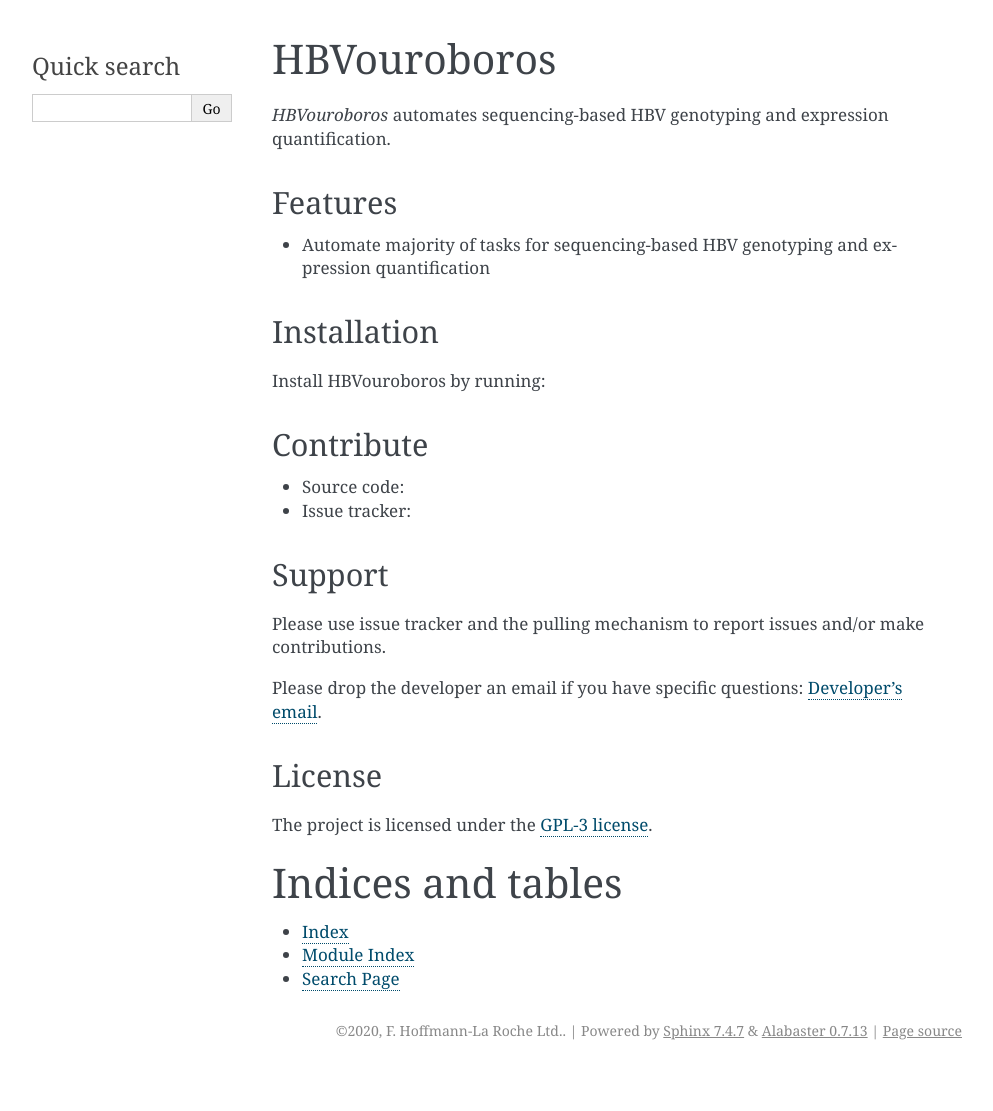
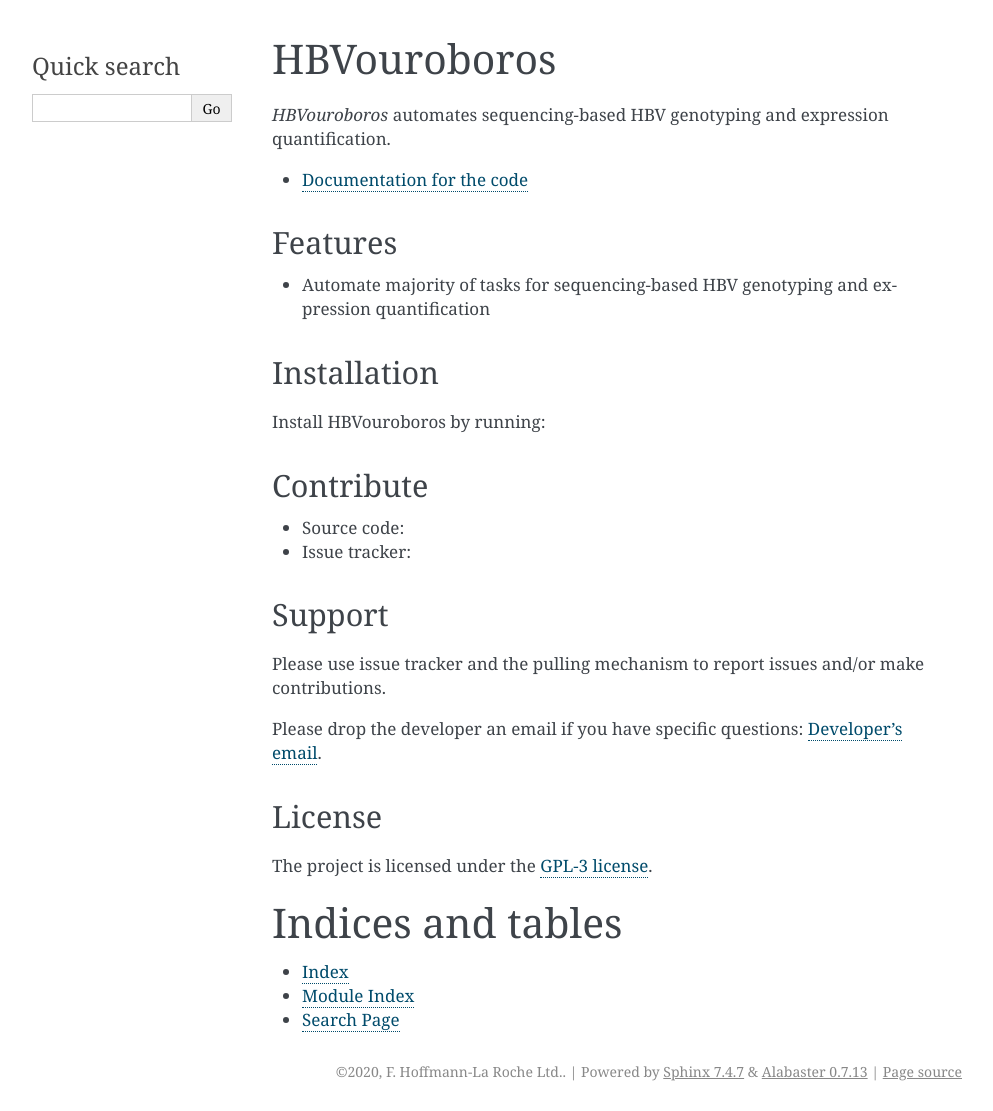
Before and after one commit to bedapub/HBVouroboros, a Sphinx documentation site: the page built from docs/index.rst, in a window 1280 px wide. Shown: the whole page, without its empty margins (148-1141 px from the left). Built offline with Sphinx 7.4.7, drawn with Linux system fonts in a browser that asks for light colours; before the commit the page ends 1070 px from its top, so only the background shows below that.

Commit message:
add code

```diff
--- /dev/null
+++ b/docs/code.rst
@@ -0,0 +1,5 @@
+Documentation for the code
+**************************
+
+.. automodule:: HBVouroboros
+    :members:
--- a/docs/conf.py
+++ b/docs/conf.py
@@ -17,9 +17,9 @@
 # add these directories to sys.path here. If the directory is relative to the
 # documentation root, use os.path.abspath to make it absolute, like shown here.
 #
-# import os
-# import sys
-# sys.path.insert(0, os.path.abspath('.'))
+import os
+import sys
+sys.path.insert(0, os.path.abspath('../HBVouroboros'))
 
 
 # -- General configuration ------------------------------------------------
--- a/docs/index.rst
+++ b/docs/index.rst
@@ -4,7 +4,8 @@
 
 .. toctree::
    :maxdepth: 2
-   :caption: Contents:
+
+   code
 
 Features
 --------
```
